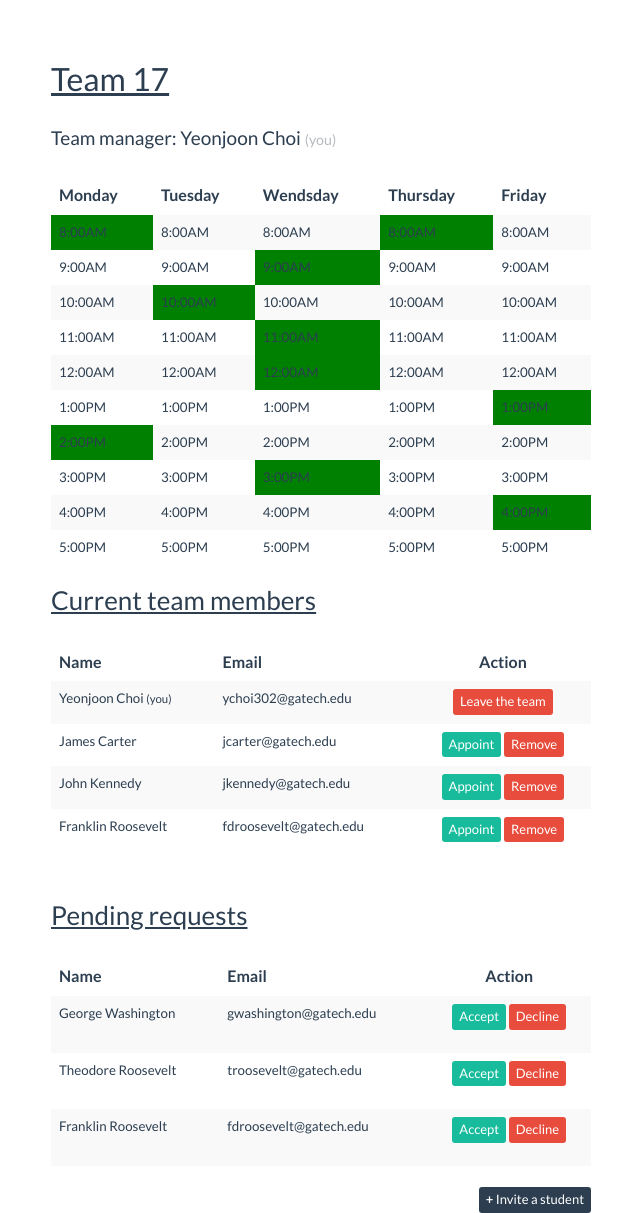
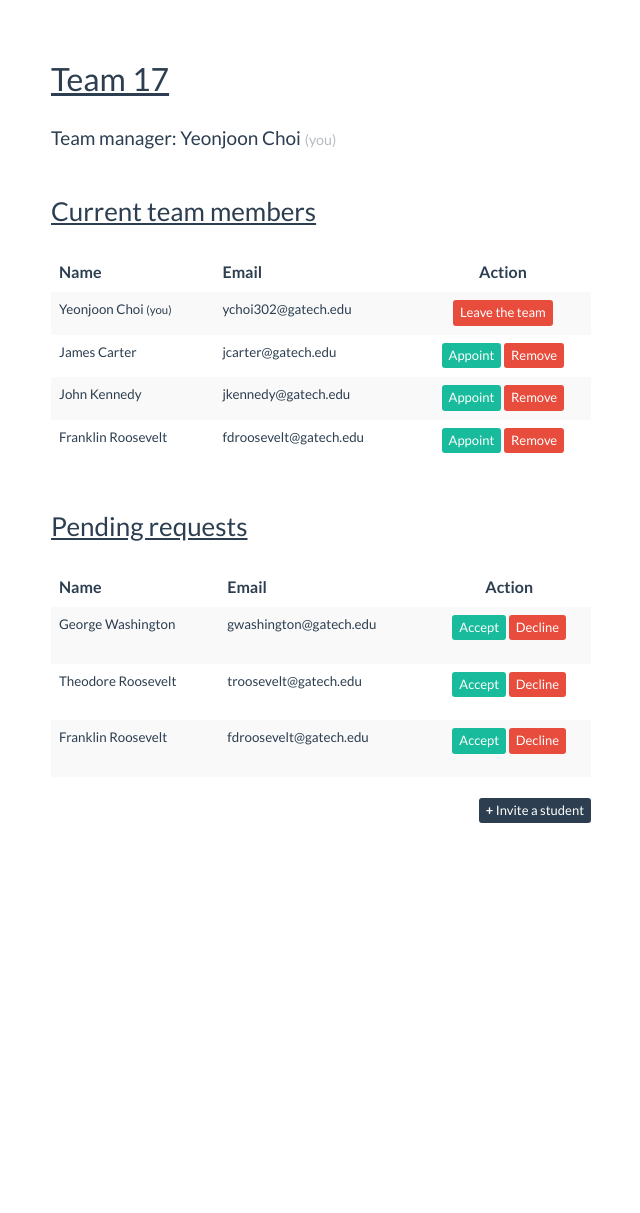
Before and after one commit to ckjoon/teambuilding, a Flask app: template teambuildingapp/templates/team_manager_panel.html in a window 1280 px wide. Shown: the part 60-1273 px from the top of the page, without its empty margins (239-879 px from the left). After the commit the page ends 883 px from the top, so only its background shows below. Run offline with Flask 2, Linux system fonts and the light colour scheme; the template is opened without the code that fills it, so the values that code supplies are empty; some libraries are stand-ins or nearby versions.

Commit message:
table deleted in template/team_manager.html

```diff
--- a/teambuildingapp/templates/team_manager_panel.html
+++ b/teambuildingapp/templates/team_manager_panel.html
@@ -51,91 +51,6 @@
 
                 <h4><br>Team manager: Yeonjoon Choi <small>(you)</small></h4>
                 <br>
-
-                <table class="table table-striped">
-                    <thead>
-
-                        <tr>
-                            <th>Monday</th>
-                            <th>Tuesday</th>
-                            <th>Wendsday</th>
-                            <th>Thursday</th>
-                            <th>Friday</th>
-                        </tr>
-                    </thead>
-                    <tr>
-                        <td bgcolor="green">8:00AM</td>
-                        <td>8:00AM</td>
-                        <td>8:00AM</td>
-                        <td bgcolor="green">8:00AM</td>
-                        <td>8:00AM</td>
-                    </tr>
-                    <tr>
-                        <td>9:00AM</td>
-                        <td>9:00AM</td>
-                        <td bgcolor="green">9:00AM</td>
-                        <td>9:00AM</td>
-                        <td>9:00AM</td>
-                    </tr>
-                    <tr>
-                        <td>10:00AM</td>
-                        <td bgcolor="green">10:00AM</td>
-                        <td>10:00AM</td>
-                        <td>10:00AM</td>
-                        <td>10:00AM</td>
-                    </tr>
-                    <tr>
-                        <td>11:00AM</td>
-                        <td>11:00AM</td>
-                        <td bgcolor="green">11:00AM</td>
-                        <td>11:00AM</td>
-                        <td>11:00AM</td>
-                    </tr>
-                    <tr>
-                        <td>12:00AM</td>
-                        <td>12:00AM</td>
-                        <td bgcolor="green">12:00AM</td>
-                        <td>12:00AM</td>
-                        <td>12:00AM</td>
-                    </tr>
-                    <tr>
-                        <td>1:00PM</td>
-                        <td>1:00PM</td>
-                        <td>1:00PM</td>
-                        <td>1:00PM</td>
-                        <td bgcolor="green">1:00PM</td>
-                    </tr>
-                    <tr>
-                        <td bgcolor="green">2:00PM</td>
-                        <td>2:00PM</td>
-                        <td>2:00PM</td>
-                        <td>2:00PM</td>
-                        <td>2:00PM</td>
-                    </tr>
-                    <tr>
-                        <td>3:00PM</td>
-                        <td>3:00PM</td>
-                        <td bgcolor="green">3:00PM</td>
-                        <td>3:00PM</td>
-                        <td>3:00PM</td>
-                    </tr>
-                    <tr>
-                        <td>4:00PM</td>
-                        <td>4:00PM</td>
-                        <td>4:00PM</td>
-                        <td>4:00PM</td>
-                        <td bgcolor="green">4:00PM</td>
-                    </tr>
-                    <tr>
-                        <td>5:00PM</td>
-                        <td>5:00PM</td>
-                        <td>5:00PM</td>
-                        <td>5:00PM</td>
-                        <td>5:00PM</td>
-                    </tr>
-
-                </table>
-
                 <h3> <u>Current team members</u></h3>
                 <br>
                 <table class="table table-striped custab">
@@ -167,7 +82,6 @@
                         <td>fdroosevelt@gatech.edu</td>
                         <td class="text-center"><a class='btn btn-success btn-xs' href="#"> Appoint </a> <a href="#" class="btn btn-danger btn-xs"> Remove</a></td>
                     </tr>
-            </div>
                 </table>
 
                 <h3><br> <u>Pending requests</u></h3>
```
Lines whose indentation alone changed are shown as unchanged.
